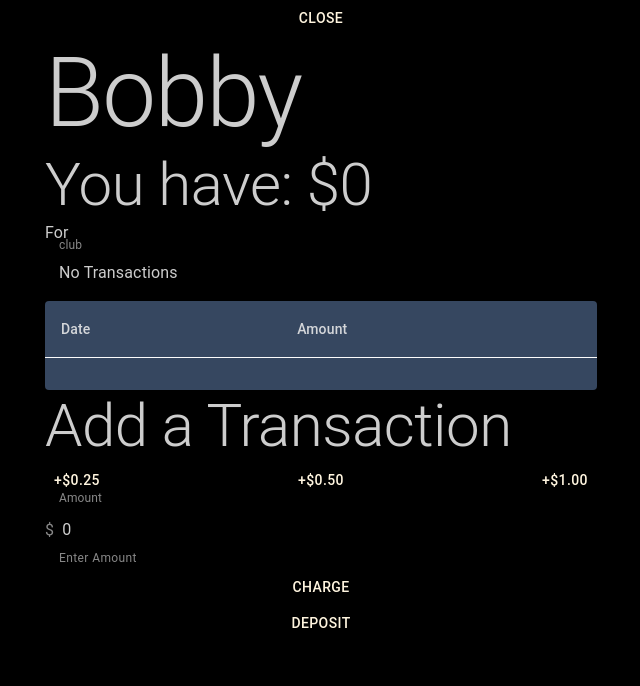
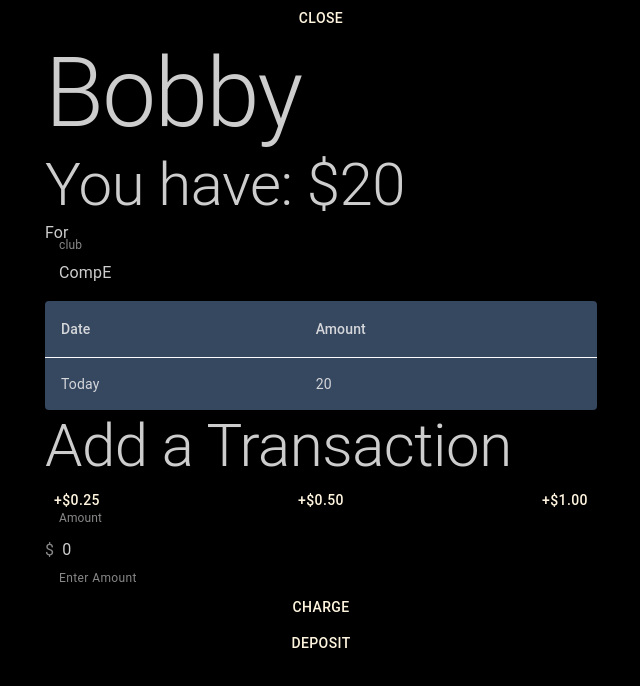
Before and after one commit to UAlbertaCompEClub/credit-tracking, a React (Create React App) app in the folder client/: page / in a window 1280 px wide. Shown: the top 686 px of the page, without its empty margins (319-959 px from the left). Built offline with nearby package versions, Linux system fonts and the light colour scheme.

Commit message:
fixed async

```diff
--- a/client/src/AddTransaction.js
+++ b/client/src/AddTransaction.js
@@ -36,7 +36,7 @@ function AddTransaction(props){
             setAlertType("success")
             setAlertText("Transaction Success: for this club user now has a balance of: "+confirmation )
             setShowAlert(true)
-            props.refresh() // refresh the transaction list and balance
+            props.refresh(false) // refresh the transaction list and balance
         }else{
             //transaction failed
             setAlertType("error")
--- a/client/src/Services/RequestService.js
+++ b/client/src/Services/RequestService.js
@@ -2,6 +2,13 @@ let path = process.env.REACT_APP_SERVER
 
 function createData(date, amount) {
   return { date, amount };
+}
+function wait(time) {
+  return new Promise(function(resolve, reject) {
+
+      // Setting 2000 ms time
+      setTimeout(resolve, time);
+  })
 }
 function printResponse(res){
   res.json()
@@ -78,9 +85,10 @@ export const RequestService = {
         // }
 
         //TEST RETURN
+        await wait(1000)
         return {
             name:'Bobby',
-            clubs: {"No Transactions":{transactions:[{date:"",Amount:""}],balance:0}}
+            clubs: {"CompE":{transactions:[{date:"Today",amount:20}],balance:20}}
         }
     },
     //AddTransaction
--- a/client/src/UserProfile.js
+++ b/client/src/UserProfile.js
@@ -6,51 +6,50 @@ import {RequestService} from "./Services/RequestService"
 
 function UserProfile(props){
     // Show user information and allows transaction adding if the user is logged in
-    const [user, setUser]  = useState({name:"",clubs:{"No Transactions":{transactions:[{date:"",Amount:""}],balance:0}}})
-    const[isLoading,setIsLoading] = useState(false)
 
-    const [club, setClub] = useState((Object.keys(user.clubs))[0])
+    // Holds all data dependent on async calls for user data
+    const [userState, setUserState] = useState({
+      isLoading:true,
+      user:{clubs:{"loading Clubs":{transactions:["a"],balance:0}}},
+      club:"",
+      table:""
+    })
+
     const [isExecView, setIsExecView] = useState(props.isExec)
-    const [table,setTable] = useState("")
+
 
     //run on startup only
     useEffect(()=>{
-      getUserInfo()
+      getUserInfo(true)
     },[])
 
 
-    async function getUserInfo(){
+    async function getUserInfo(isFirstTime){
       //sets user. If they have no transactions add a special row
+      //If this is the first call, also set the selected club to the first
 
-      setIsLoading(true)
+      setUserState((prevState)=>{
+        return{...prevState,
+        isLoading:true}
+      })
 
       let info
       await RequestService.userRequest(props.ccid)
       .then((res)=>{
         info = res
       })
-      console.log(info.clubs)
+
       if (Object.keys(info.clubs).length === 0){
 
         //no transaction history
         info.clubs = {"No Transactions":{transactions:[{date:"",Amount:""}],balance:0}}
 
       }else{
-        setUser(info)
       }
-      setIsLoading(false)
-    }
+        let keyHelper=0
 
-
-    //Table Logic
-    function createData(date, amount) {
-        return { date, amount };
-    }
-    useEffect(()=>{
-
-
-      let keyHelper=0
-      setTable(<TableContainer component={Paper}>
+        const table =
+        (<TableContainer component={Paper}>
           <Table  aria-label="simple table">
 
 
@@ -62,7 +61,7 @@ function UserProfile(props){
               </TableHead>
 
               <TableBody>
-              {user.clubs[club].transactions.map((row) => (
+                {info.clubs[(isFirstTime?(Object.keys(info.clubs))[0]:userState.club)].transactions.map((row) => (
                   <TableRow key={row.date+row.amount+keyHelper++} sx={{ '&:last-child td, &:last-child th': { border: 0 } }}>
 
                     <TableCell component="th" scope="row"> {row.date} </TableCell>
@@ -74,14 +73,37 @@ function UserProfile(props){
 
           </Table>
           </TableContainer>)
-    },[user])
+
+        if(isFirstTime){
+          setUserState((prevState)=>{
+            return{...prevState,
+            user:info,
+            table:table,
+            club:(Object.keys(info.clubs))[0]
+          }
+          })
+        }else{
+          setUserState((prevState)=>{
+            return{...prevState,
+            user:info,
+            table:table,
+          }
+          })
+        }
 
 
+      setUserState((prevState)=>{
+        return{...prevState,
+        isLoading:false}
+      })
+    }
 
 
 
     function balanceMessage(){
-        const balance = user.clubs[club].balance
+      console.log(userState.user.clubs)
+      console.log(userState.club)
+        const balance = userState.user.clubs[userState.club].balance
 
         if (balance < 0){
             //user owes money
@@ -93,7 +115,11 @@ function UserProfile(props){
     }
 
     function changeClub(event){
-        setClub(event.target.value)
+
+        setUserState((prevState)=>{
+          return{...prevState,
+          club:event.target.value}
+        })
     }
 
     function closeUser(){
@@ -103,7 +129,8 @@ function UserProfile(props){
     return (
         <Stack >
             { isExecView && <Button onClick = {closeUser} >Close</Button>}
-            <Typography variant = "h1">{user.name}</Typography>
+            {!userState.isLoading && <Stack>
+                <Typography variant = "h1">{userState.user.name}</Typography>
                 <Typography variant = "h2">{balanceMessage()}</Typography>
                 <Typography variant = "p">For</Typography>
                 <FormControl>
@@ -111,16 +138,18 @@ function UserProfile(props){
                     <Select
                         labelId="club"
                         id="clubSelect"
-                    value={club}
+                        value={userState.club}
                         label="club"
                         onChange={changeClub}>
-                    {[...(Object.keys(user.clubs))].map( clubName => <MenuItem key = {clubName} value={clubName}>{clubName}</MenuItem>)}
+                        {[...(Object.keys(userState.user.clubs))].map( clubName => <MenuItem key = {clubName} value={clubName}>{clubName}</MenuItem>)}
                     </Select>
                 </FormControl>
-            {isLoading && <Stack sx={{ width: '100%', color: 'grey.500' }} spacing={2}>
+              </Stack>
+            }
+            {userState.isLoading && <Stack sx={{ width: '100%', color: 'grey.500' }} spacing={2}>
               <LinearProgress color="inherit" />
             </Stack>}
-            {table}
+            {!userState.isLoading && userState.table}
 
 
             {isExecView && <AddTransaction refresh = {getUserInfo}></AddTransaction>}
```
Lines whose indentation alone changed are shown as unchanged.
